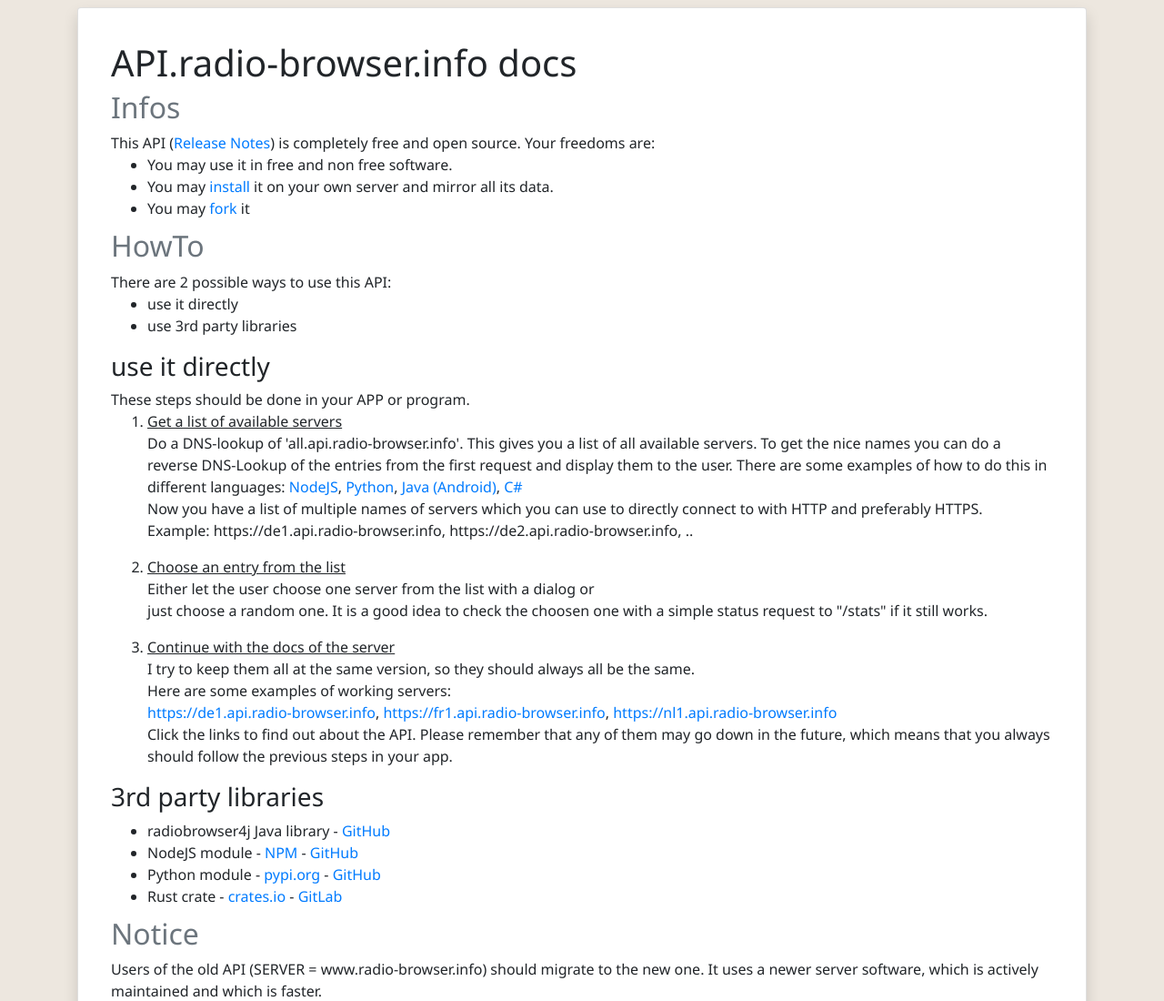
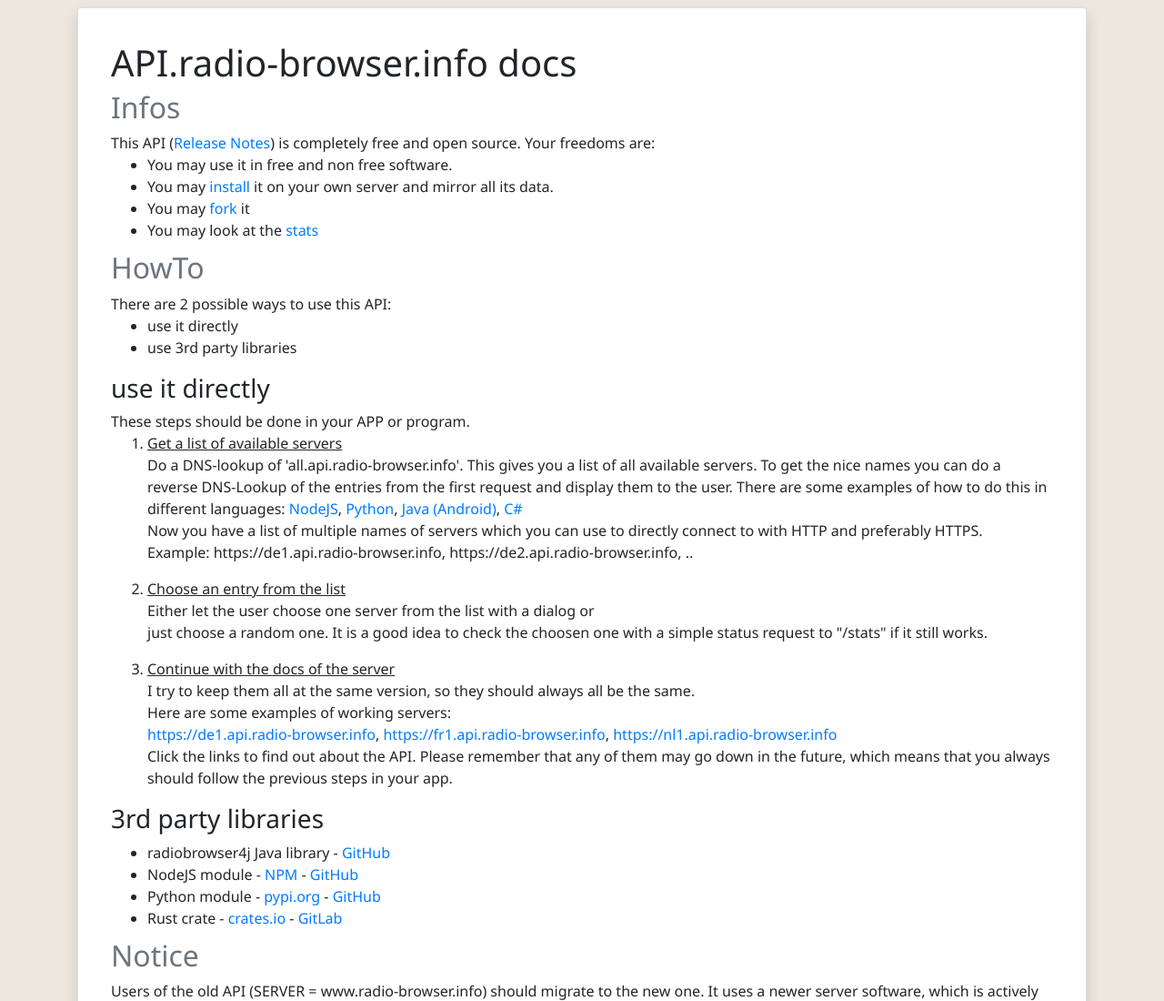
Before and after one commit to segler-alex/api.radio-browser.info, a plain HTML site: page docs/index.html in a window 1280 px wide. Shown: the top 1100 px of the page at 91% size. Drawn offline with nearby package versions, Linux system fonts and the light colour scheme; a web font is replaced by a local one.

Commit message:
added link to stats

```diff
--- a/docs/index.html
+++ b/docs/index.html
@@ -27,6 +27,7 @@
                             href="https://github.com/segler-alex/radiobrowser-api-rust/blob/master/README.md">install</a>
                         it on your own server and mirror all its data.</li>
                     <li>You may <a href="https://github.com/segler-alex/radiobrowser-api-rust/fork">fork</a> it</li>
+                    <li>You may look at the <a href="https://stats.api.radio-browser.info/">stats</a></li>
                 </ul>
 
                 <h2 class="card-subtitle mb-2 text-muted">HowTo</h2>
```
